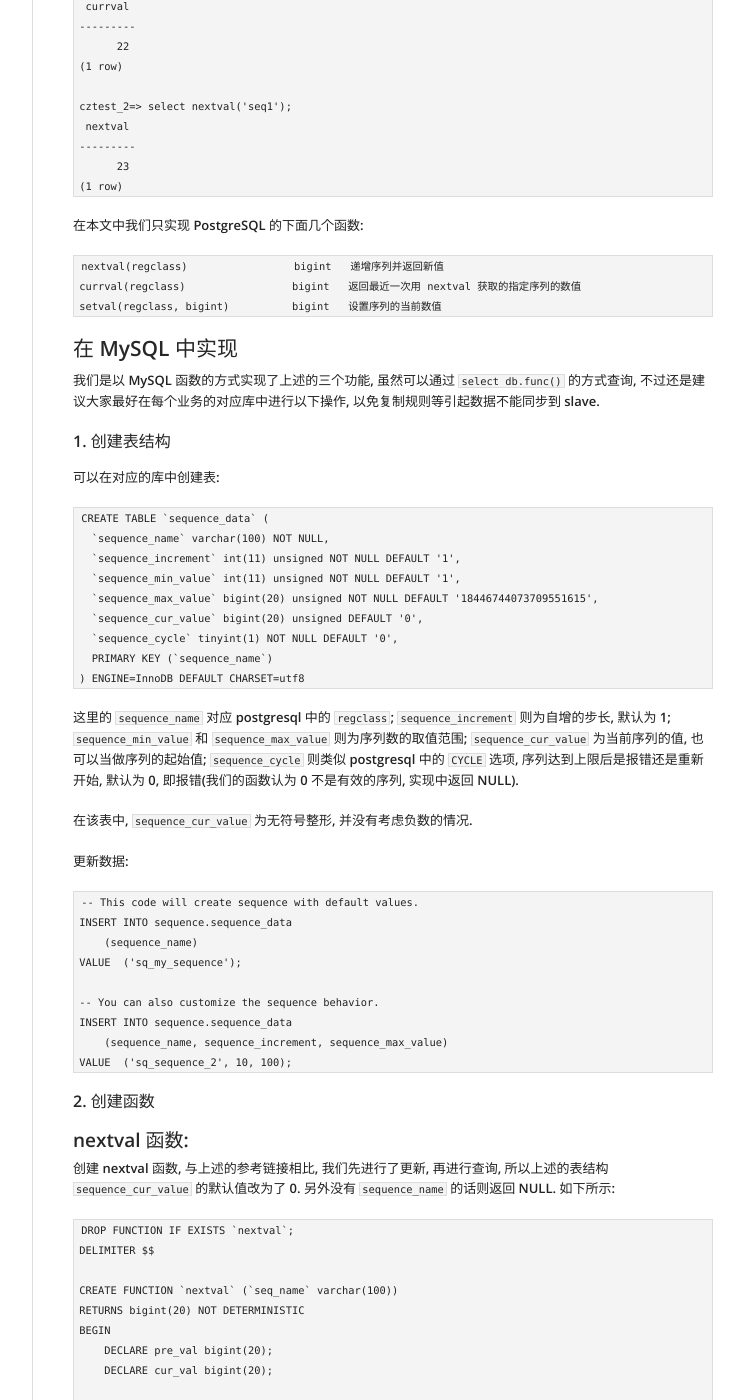
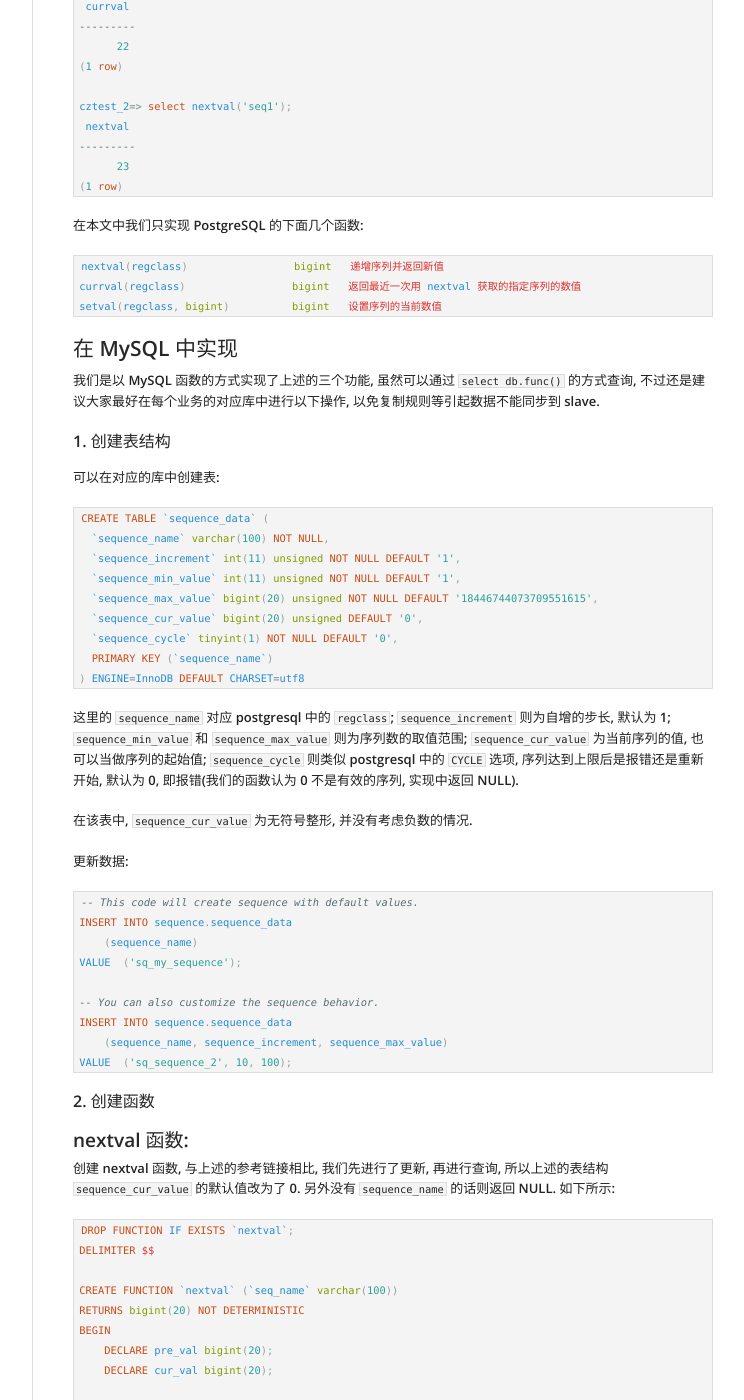
Before and after one commit to arstercz/arstercz.github.io, a Jekyll site: the page built from _posts/2017-12-07-%e5%9c%a8-mysql-%e4%b8%ad%e6%a8%a1%e6%8b%9f-postgresql-%e7%9a%84-sequence-%e5%8a%9f%e8%83%bd.md, in a window 1280 px wide and 1400 px high, scrolled down 931 px. Shown: the whole window, without its empty margins (378-1122 px from the left). Built offline with Jekyll 4.4.1, drawn with Linux system fonts in a browser that asks for light colours; nearby versions of some CDN libraries; some of the changed text lies outside the part shown.

Commit message:
fix code color

````diff
--- a/_posts/2017-12-07-%e5%9c%a8-mysql-%e4%b8%ad%e6%a8%a1%e6%8b%9f-postgresql-%e7%9a%84-sequence-%e5%8a%9f%e8%83%bd.md
+++ b/_posts/2017-12-07-%e5%9c%a8-mysql-%e4%b8%ad%e6%a8%a1%e6%8b%9f-postgresql-%e7%9a%84-sequence-%e5%8a%9f%e8%83%bd.md
@@ -26,7 +26,7 @@
 
 在 PostgreSQL 中, 我们需要先创建一个 sequence, 然后才能使用 `nextval()` 等函数, 如下所示:
 
-```SQL
+```sql
 cztest_2=> create sequence seq1;
 CREATE SEQUENCE
 cztest_2=> select setval('seq1', 20);
@@ -61,7 +61,7 @@
 ```
 
 在本文中我们只实现 PostgreSQL 的下面几个函数:
-```SQL
+```sql
 nextval(regclass)                 bigint   递增序列并返回新值
 currval(regclass)                 bigint   返回最近一次用 nextval 获取的指定序列的数值
 setval(regclass, bigint)          bigint   设置序列的当前数值
@@ -75,7 +75,7 @@
 
 
 可以在对应的库中创建表:
-```SQL
+```sql
 CREATE TABLE `sequence_data` (
   `sequence_name` varchar(100) NOT NULL,
   `sequence_increment` int(11) unsigned NOT NULL DEFAULT '1',
@@ -91,7 +91,7 @@
 在该表中, `sequence_cur_value` 为无符号整形, 并没有考虑负数的情况.
 
 更新数据:
-```SQL
+```sql
 -- This code will create sequence with default values.
 INSERT INTO sequence.sequence_data
     (sequence_name)
@@ -108,7 +108,7 @@
 #### nextval 函数:
 
 创建 nextval 函数, 与上述的参考链接相比, 我们先进行了更新, 再进行查询, 所以上述的表结构 `sequence_cur_value` 的默认值改为了 0. 另外没有 `sequence_name` 的话则返回 NULL. 如下所示:
-```SQL
+```sql
 DROP FUNCTION IF EXISTS `nextval`;
 DELIMITER $$
 
@@ -154,7 +154,7 @@
 #### currval 函数:
 
 currval 函数则仅返回当前时刻 `sequence_cur_value` 的值, 如果当前值为 0 的话则返回 NULL.
-```SQL
+```sql
 DROP FUNCTION IF EXISTS `currval`;
 DELIMITER $$
 
@@ -179,11 +179,11 @@
 #### setval 函数
 
 setval 函数则更新 `sequence_cur_value` 的值, 如果要设置起始值可以通过该函数完成. 另外我们并没有实现 PostgreSQL 中setval 函数的下面的语法， cycle 选项可以在往 `sequence_data` 表插入数据的时候就指定好:
-```SQL
+```sql
 setval(regclass, bigint, boolean)
 ```
 我们去掉了 cycle 选项:
-```SQL
+```sql
 DROP FUNCTION IF EXISTS `setval`;
 DELIMITER $$
 
@@ -233,7 +233,7 @@
 #### 如何使用
 
 可以同上述的 PostgreSQL 进行比较:
-```SQL
+```sql
 mysql root@[localhost:s3301 sequence] > select setval('sq_my_sequence', 20) as setval;
 +--------+
 | setval |
@@ -276,7 +276,7 @@
 ```
 
 另外这些函数也支持事务, 在默认隔离级别为 `REPEATABLE-READ` 下操作:
-```SQL
+```sql
 mysql root@[localhost:s3301 sequence] > begin;
 Query OK, 0 rows affected (0.00 sec)
 
@@ -309,7 +309,7 @@
 #### 复制
 
 在主从环境中, 可以参考官方文档 [stored-programs-logging](https://dev.mysql.com/doc/refman/5.6/en/stored-programs-logging.html) 查看存储过程及函数对 binlog 的影响. 在上述的 setval 和 nextval 函数中, 由于函数更新了数据, 每次的返回值也不同, 所以我们声明了 `NOT DETERMINISTIC`, 这些声明需要开启参数 `log_bin_trust_function_creators `, 另外其中并没有使用一些不安全函数, 所以在复制格式为 `statement` 和 `mixed` 的时候, binlog 都以正常的语句显示, 如下:
-```SQL
+```sql
 #171207 11:28:49 server id 396517  end_log_pos 974 CRC32 0x1e5076e1     Query   thread_id=8818  exec_time=0     error_code=0
 SET TIMESTAMP=1512530929/*!*/;
 BEGIN
@@ -354,7 +354,7 @@
 
 ### nextval 函数方式压测
 直接使用 mysqlslap 进行压测, 使用 10 个线程执行 5w 条查询:
-```SQL
+```sql
 # mysqlslap -P 3301 -u root \
 --number-of-queries 50000 -c 10
 --create-schema sequence
@@ -368,7 +368,7 @@
 
 ```
 执行后查看 currval 信息:
-```SQL
+```sql
 
 mysql root@[localhost:s3301 sequence] > select currval('sq_my_sequence') as currval;
 +---------+
@@ -380,7 +380,7 @@
 ```
 
 平均每秒执行2200多, 在执行的过程查看 `innodb status` 信息, 可以看到只有 index-record 锁占用, 没有 gap 锁:
-```SQL
+```sql
 ------- TRX HAS BEEN WAITING 0 SEC FOR THIS LOCK TO BE GRANTED:
 RECORD LOCKS space id 327 page no 3 n bits 72 index `PRIMARY` of table `sequence`.`sequence_data` trx id 1960370 lock_mode X locks rec but not gap waiting
 ```
@@ -396,7 +396,7 @@
 #### replace 和 select 分开
 
 在 `guid` 为 InnoDB 引擎的情况下很快就出现死锁, 事务级别为默认的 `REPEATABLE-READ`:
-```SQL
+```sql
 mysqlslap -P 3301 -u root \
 --number-of-queries 50000 -c 10 \
 --create-schema sequence \
@@ -407,7 +407,7 @@
 mysqlslap: Cannot run query replace into guid (stub) values ('a'); select last_insert_id() ERROR : Deadlock found when trying to get lock; try restarting transaction
 ```
 `innodb status` 的死锁信息提示的则比较明显, 存在 gap 锁:
-```SQL
+```sql
 *** (2) HOLDS THE LOCK(S):
 RECORD LOCKS space id 328 page no 4 n bits 72 index `stub` of table `sequence`.`guid` trx id 2170941 lock_mode X
 *** (2) WAITING FOR THIS LOCK TO BE GRANTED:
@@ -415,7 +415,7 @@
 *** WE ROLL BACK TRANSACTION (1)
 ```
 表结构如下, 从 id 值来看插入的记录不多:
-```SQL
+```sql
 mysql root@[localhost:s3301 sequence] > show create table guid\G
 *************************** 1. row ***************************
        Table: guid
@@ -439,7 +439,7 @@
 #### replace 和 select 在一个事务中
 
 放到一个事务中, 使用默认隔离级别 `REPEATABLE-READ` 则相对正常, 平均每秒达到了 4400 多:
-```SQL
+```sql
 mysqlslap -P 3301 -u root \
 --number-of-queries 50000 -c 10 \
 --create-schema sequence \
@@ -454,7 +454,7 @@
 ```
 
 `innodb status` 死锁的概率比上面的低了很多, 在我们持续压测中, 死锁的现象依旧出现, 同样存在 gap 锁, 不过吞吐量还是蛮高的:
-```SQL
+```sql
 *** (2) TRANSACTION:
 TRANSACTION 4538744, ACTIVE 0 sec updating or deleting
 mysql tables in use 1, locked 1
@@ -471,7 +471,7 @@
 ### MyISAM 表测试
 
 在 guid 表为 MyISAM 引擎的情况下, 因为每次操作都是表锁, 所以死锁的概率很难发生, 性能方面也会较好, 平均每秒达到了 3200 多:
-```SQL
+```sql
 mysqlslap -u root \
 --number-of-queries 50000 -c 10 \
 --create-schema sequence \
@@ -485,7 +485,7 @@
         Average number of queries per client: 5000
 ```
 表结构如下, 5w 条都正常插入:
-```SQL
+```sql
 mysql root@[localhost:s3301 sequence] > show create table guid2\G
 *************************** 1. row ***************************
        Table: guid2
````
Also changed, not shown: _posts/2017-11-18-mha_switch-%e7%bb%93%e5%90%88-proxysql-%e5%92%8c-mha-%e5%88%87%e6%8d%a2-mysql-%e4%b8%bb%e4%bb%8e.md (+1 -1 lines), _posts/2017-11-24-read-committed-%e9%9a%94%e7%a6%bb%e7%ba%a7%e5%88%ab%e5%af%b9-mysql-%e5%a4%8d%e5%88%b6%e7%9a%84%e5%bd%b1%e5%93%8d.md (+1 -1 lines), _posts/2017-11-24-rqlite-%e4%bd%bf%e7%94%a8%e5%8f%8a%e6%b3%a8%e6%84%8f%e4%ba%8b%e9%a1%b9.md (+3 -3 lines).
